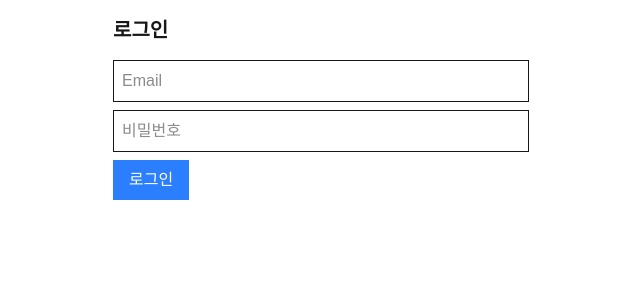
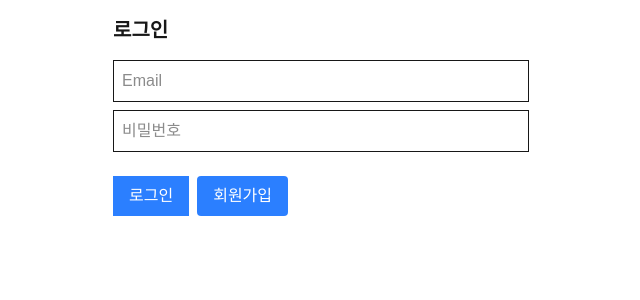
Before and after one commit to Jihun22/jihunsns, a Next.js app: page /login in a window 1280 px wide. Shown: the top 300 px of the page, without its empty margins (319-959 px from the left). Built offline with nearby package versions, Linux system fonts and the light colour scheme.

Commit message:
회원가입 성공시 로그인 페이지로 띄우기

```diff
--- a/src/app/login/page.tsx
+++ b/src/app/login/page.tsx
@@ -3,6 +3,8 @@
 import React, { useState } from 'react'
 import { useRouter } from 'next/navigation'
 import { signIn } from 'next-auth/react'
+import LogoutButton from "@/components/LogoutButton";
+import SignupButton from "@/components/SignupButton";
 
 export  default function  LoginPage() {
     const [form, setForm] = useState({email:'', password:''})
@@ -52,8 +54,10 @@ export  default function  LoginPage() {
                     className="border p-2 w-full"
                     />
                 <button type ="submit" className="bg-blue-500 text-white px-4 py-2"> 로그인 </button>
+                <SignupButton />
             </form>
             {message && <p className ="mt-2 text-sm text-red-500">{message}</p>}
+
 
         </div>
     )
--- a/src/app/signup/page.tsx
+++ b/src/app/signup/page.tsx
@@ -1,7 +1,10 @@
 'use client'
 import React, { useState } from 'react'
+import {router} from "next/client"
+import { useRouter } from 'next/navigation'
 
 export default function SignupPage() {
+    const router = useRouter()
     const [form , setForm] = useState({ email: '' , nickname: '' , password: '' })
     const [message, setMessage] = useState('')
 
@@ -20,6 +23,7 @@ export default function SignupPage() {
         const data = await res.json()
         if(res.ok) {
             setMessage('회원가입 성공!')
+            router.push('/login')
         }else  {
             setMessage(data.error)
         }
--- /dev/null
+++ b/src/components/SignupButton.tsx
@@ -0,0 +1,14 @@
+'use client'
+
+import { signOut } from 'next-auth/react'
+
+export default function SignupButton() {
+    return (
+        <button
+            onClick={() => signOut({ callbackUrl: '/signup' })}
+            className="bg-blue-500 text-white px-4 py-2  rounded mt-4 ml-2 transition"
+        >
+            회원가입
+        </button>
+    )
+}
```
